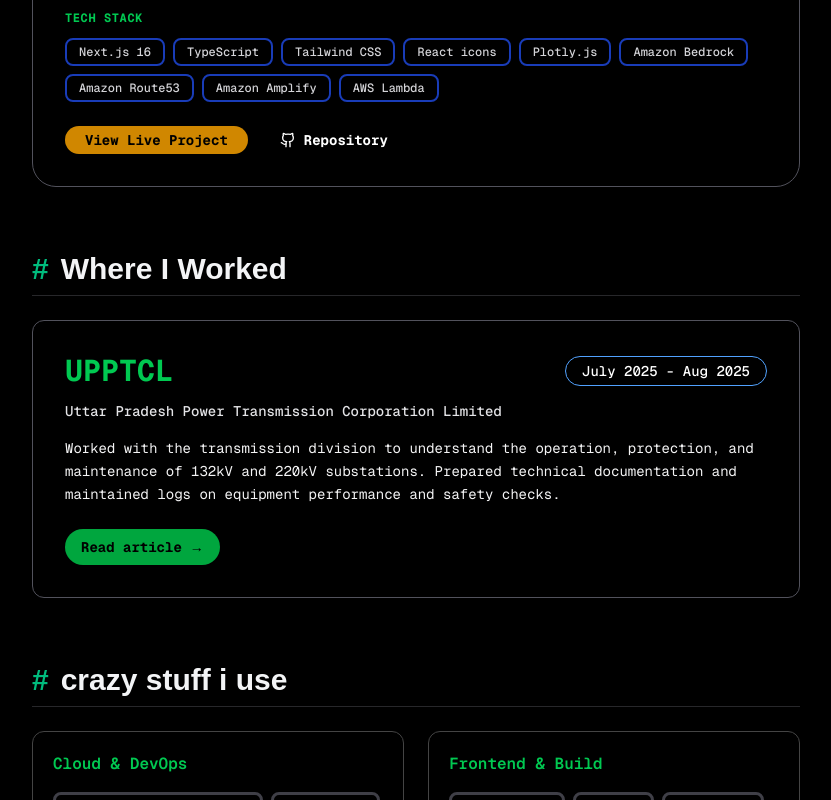
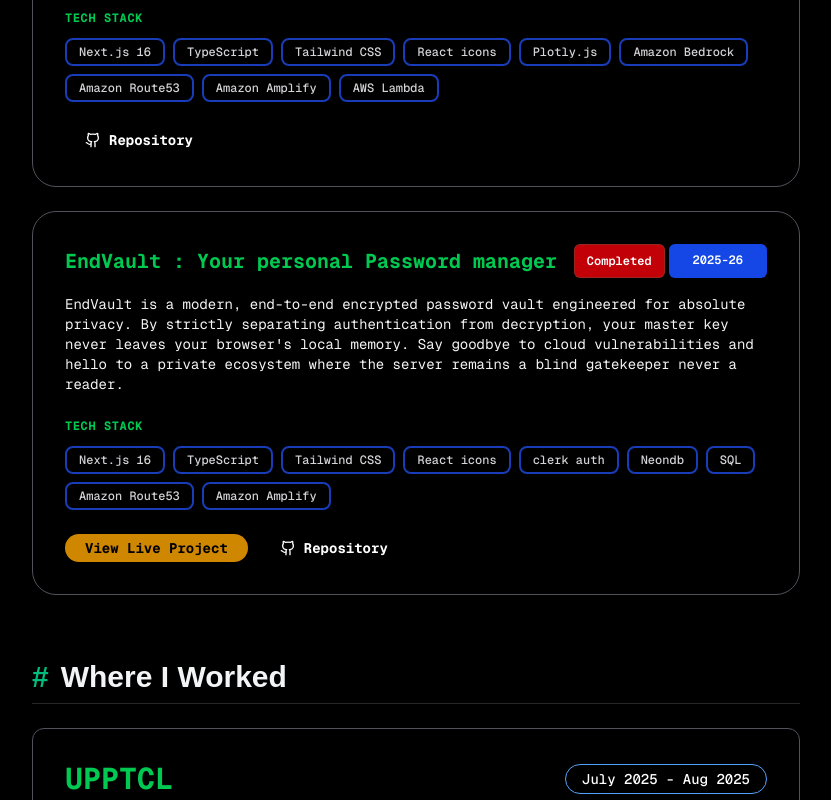
Before and after one commit to kinshukjainn/cloudkinshuk, a Next.js app: page / in a window 1280 px wide. Shown: the part 1220-2020 px from the top of the page, without its empty margins (384-1215 px from the left). Built offline with nearby package versions, Linux system fonts and the light colour scheme; a web font is replaced by a local one.

Commit message:
added endvault proect to the homepage project list

```diff
--- a/app/page.tsx
+++ b/app/page.tsx
@@ -169,8 +169,33 @@
         "AWS Lambda",
       ],
       links: {
-        live: "https://mscada.cloudkinshuk.in",
+        live: null,
         repo: "https://github.com/kinshukjainn/m-scada",
+      },
+      dockerCommand: "",
+    },
+    {
+      title: "EndVault : Your personal Password manager",
+      year: "2025-26",
+      status: "Completed",
+      type: "Security Tool",
+      description: [
+        "EndVault is a modern, end-to-end encrypted password vault engineered for absolute privacy. By strictly separating authentication from decryption, your master key never leaves your browser's local memory. Say goodbye to cloud vulnerabilities and hello to a private ecosystem where the server remains a blind gatekeeper never a reader.",
+      ],
+      technologies: [
+        "Next.js 16",
+        "TypeScript",
+        "Tailwind CSS",
+        "React icons",
+        "clerk auth",
+        "Neondb",
+        "SQL",
+        "Amazon Route53",
+        "Amazon Amplify",
+      ],
+      links: {
+        live: "https://endvault.cloudkinshuk.in",
+        repo: "https://github.com/kinshukjainn/endvault",
       },
       dockerCommand: "",
     },
```
